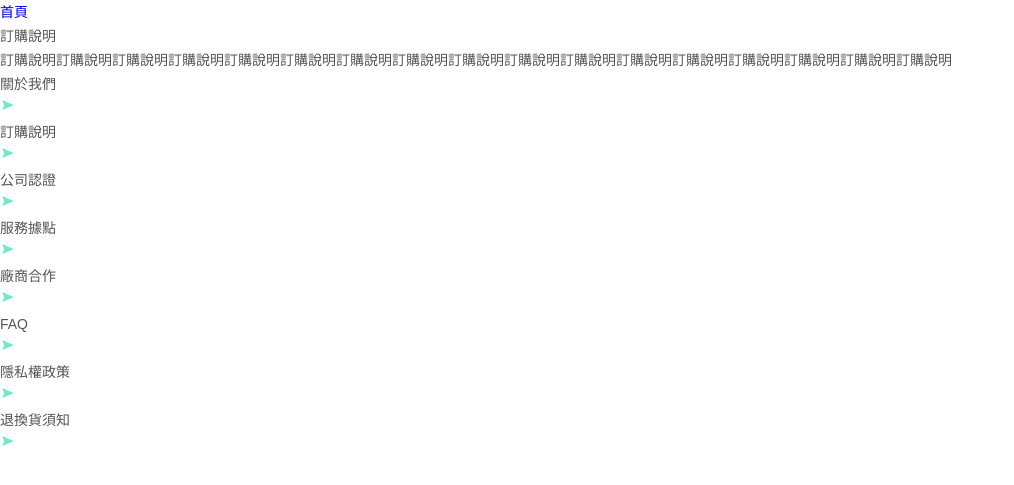
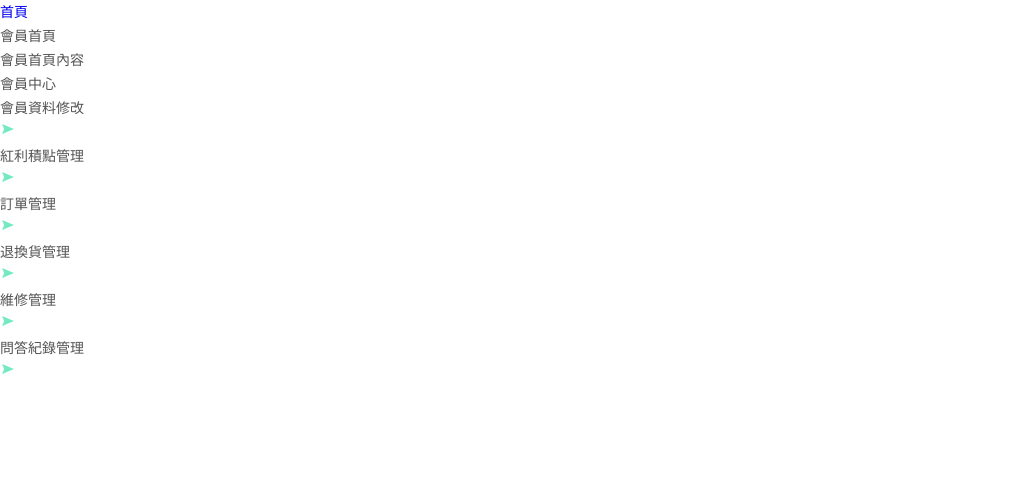
Before and after one commit to gn01816565/5ghome_web, a PHP site: the page made by view/member/info.php in a window 1280 px wide. Shown: the top 485 px of the page, without its empty margins (0-1014 px from the left). Run offline with PHP 8.4, Linux system fonts and the light colour scheme; the template is opened without the code that fills it, so the values that code supplies are empty; some libraries are stand-ins or nearby versions.

Commit message:
增加會員中心的menu資料頁

```diff
--- /dev/null
+++ b/view/include/include_member_menu.php
@@ -0,0 +1,53 @@
+<div class="rsidebar span_1_of_left">
+    <section  class="sky-form">
+	    <div class="product_right">
+		    <h4 class="m_2">
+		    	<span class="glyphicon glyphicon-minus" aria-hidden="true"></span>
+		    	會員中心
+		    </h4>
+
+		    <div class="tab"  onclick="location.href='?pageData=link_list'" >
+			  <ul class="place">
+				    <li class="sort" >會員資料修改</li>
+				    <li class="by"><img src="images/icon2.png" alt=""></li>
+					<div class="clearfix"> </div>
+			  </ul>
+	        </div>
+	        <div class="tab"  onclick="location.href='?pageData=link_list'" >
+			  <ul class="place">
+				    <li class="sort" >紅利積點管理</li>
+				    <li class="by"><img src="images/icon2.png" alt=""></li>
+					<div class="clearfix"> </div>
+			  </ul>
+	        </div>
+	        <div class="tab"  onclick="location.href='?pageData=link_list'" >
+			    <ul class="place">
+				    <li class="sort" >訂單管理</li>
+				    <li class="by"><img src="images/icon2.png" alt=""></li>
+					<div class="clearfix"> </div>
+			    </ul>
+	        </div>
+	        <div class="tab"  onclick="location.href='?pageData=link_list'" >
+			  <ul class="place">
+				    <li class="sort" >退換貨管理</li>
+				    <li class="by"><img src="images/icon2.png" alt=""></li>
+					<div class="clearfix"> </div>
+			  </ul>
+	        </div>
+	        <div class="tab"  onclick="location.href='?pageData=link_list'" >
+			  <ul class="place">
+				    <li class="sort" >維修管理</li>
+				    <li class="by"><img src="images/icon2.png" alt=""></li>
+					<div class="clearfix"> </div>
+			  </ul>
+	        </div>
+	        <div class="tab"  onclick="location.href='?pageData=link_list'" >
+			    <ul class="place">
+				    <li class="sort" >問答紀錄管理</li>
+				    <li class="by"><img src="images/icon2.png" alt=""></li>
+					<div class="clearfix"> </div>
+			    </ul>
+	        </div>
+        </div>
+   </section>
+</div>
--- a/view/member/info.php
+++ b/view/member/info.php
@@ -2,19 +2,19 @@
 	 <div class="container">
 			<ol class="breadcrumb">
 		    <li><a href="index.php">首頁</a></li>
-		    <li class="active">訂購說明</li>
+		    <li class="active">會員首頁</li>
 		  </ol>
       <div class="col-md-9 product-model-sec">
        <div class="jumbotron">
         <div class="container">
         <!-- 內容 -->
-        訂購說明訂購說明訂購說明訂購說明訂購說明訂購說明訂購說明訂購說明訂購說明訂購說明訂購說明訂購說明訂購說明訂購說明訂購說明訂購說明訂購說明
+        會員首頁內容
         <!-- 內容 -->
       </div>
     </div>
       </div>
 			<?php
-        include("include_aboutLeftMenu.php");
+        include("view/include/include_member_menu.php");
       ?>
 	   </div>
 		</div>
```
